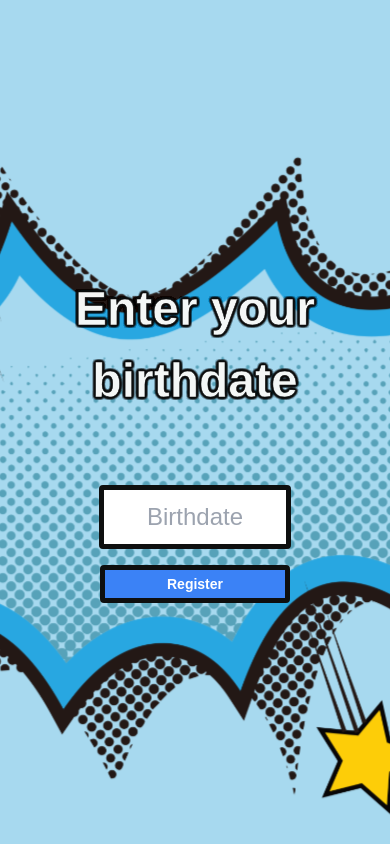
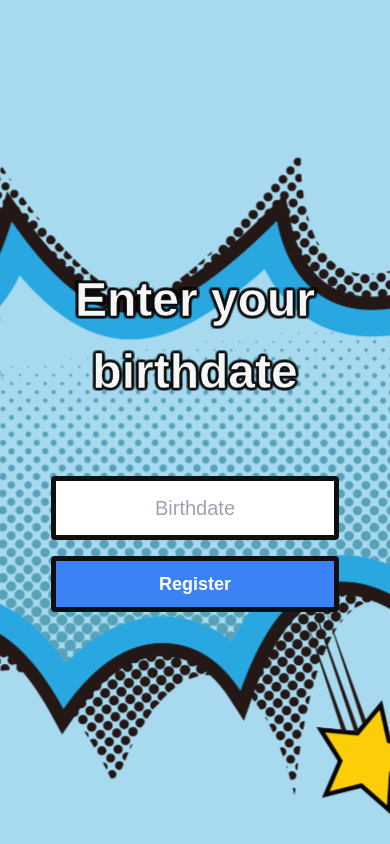
Before and after one commit to WildCodeSchool/2023-09-orleans-cda-projet2-groupe-a, a React (Vite) app in the folder packages/frontend/web/: page /checkbirthdate in a window 390 px wide. Built offline with nearby package versions, Linux system fonts and the light colour scheme; no server answers; a web font is replaced by a local one.

Commit message:
feat: auth-front
Fixed AgeContext & style pages

```diff
--- a/packages/frontend/web/src/contexts/AgeContext.tsx
+++ b/packages/frontend/web/src/contexts/AgeContext.tsx
@@ -1,17 +1,33 @@
-import { createContext, useContext, useState } from 'react';
+import { createContext, useMemo, useState } from 'react';
+import type { ReactNode } from 'react';
 
-type AgeProviderProps = {
-  readonly children: React.ReactNode;
+type AgeProviderState = {
+  isUnder18: boolean; // typage du contenu du context.
+  setIsUnder18: (value: boolean) => void;
 };
 
-const AgeContext = createContext<boolean | undefined>(undefined);
+export const CurrentAgeContext = createContext<AgeProviderState | undefined>(
+  undefined,
+);
 
-export function AgeProvider({ children }: AgeProviderProps) {
+interface CurrentAgeProviderProps {
+  readonly children: ReactNode;
+}
+
+export const AgeProvider = ({ children }: CurrentAgeProviderProps) => {
   const [isUnder18, setIsUnder18] = useState<boolean>(false);
 
+  const value = useMemo(
+    () => ({
+      isUnder18: isUnder18,
+      setIsUnder18: setIsUnder18,
+    }),
+    [isUnder18],
+  );
+
   return (
-    <AgeContext.Provider value={isUnder18}>{children}</AgeContext.Provider>
+    <CurrentAgeContext.Provider value={value}>
+      {children}
+    </CurrentAgeContext.Provider>
   );
-}
-
-export default AgeContext;
+};
--- a/packages/frontend/web/src/contexts/AuthContext.tsx
+++ b/packages/frontend/web/src/contexts/AuthContext.tsx
@@ -24,7 +24,7 @@ export function AuthProvider({ children, ...props }: AuthProviderProps) {
         credentials: 'include', // Essentiel pour retrouver le cookie. Idem login.tsx.
       });
       const data = (await res.json()) as {
-        // parenthèses autour d'await res.json() puis as pour bien typer.
+        // parenthèses autour d'await res.json() puis 'as' pour bien typer.
         ok: boolean;
         isLoggedIn: boolean;
       };
--- a/packages/frontend/web/src/pages/CheckBirthdate.tsx
+++ b/packages/frontend/web/src/pages/CheckBirthdate.tsx
@@ -1,6 +1,7 @@
 import { type FormEvent, useEffect, useMemo, useState } from 'react';
 import { Navigate, useNavigate } from 'react-router-dom';
 
+import { CurrentAgeContext } from '@/contexts/AgeContext';
 import { useAuth } from '@/contexts/AuthContext';
 
 export default function CheckBirthdate() {
@@ -12,6 +13,13 @@ export default function CheckBirthdate() {
 
   const navigate = useNavigate();
   const { isLoggedIn, setIsLoggedIn } = useAuth();
+  const value = useMemo(
+    () => ({
+      isUnder18,
+      setIsUnder18,
+    }),
+    [isUnder18],
+  );
 
   // useMemo is going to memorize the eighteenYearsAgo value, as long as birthdate doesn't change.
   const eighteenYearsAgo: Date = useMemo(() => {
@@ -49,16 +57,16 @@ export default function CheckBirthdate() {
     }, 2000);
     setIsUnder18(true);
 
+    if (isUnder18) {
+      setTimeout(() => {
+        setIsModalShown(true);
+      }, 3000);
+    }
+
     if (new Date(birthdate).getTime() < eighteenYearsAgo.getTime()) {
       <Navigate to='/nokidsallowed' />;
     } else {
       <Navigate to='/register' />;
-    }
-
-    if (isUnder18) {
-      setTimeout(() => {
-        setIsModalShown(true);
-      }, 3000);
     }
 
     const res = await fetch(`${import.meta.env.VITE_API_URL}/checkbirthdate`, {
@@ -88,6 +96,7 @@ export default function CheckBirthdate() {
   }
 
   return (
+    <CurrentAgeContext.Provider value={value}>
       <div className='bg-pastel-blue flex h-screen items-center justify-center p-5'>
         <div
           className='absolute h-screen w-screen overflow-x-hidden bg-center bg-no-repeat'
@@ -102,7 +111,7 @@ export default function CheckBirthdate() {
               className='m-4 flex flex-col items-center justify-center pt-[.5rem]'
             >
               <input
-              className='2px border-dark h-18 z-40 m-1 h-16 w-48 rounded border-[5px] p-1 text-center text-2xl md:w-80 md:text-3xl'
+                className='2px border-dark h-18 z-40 m-1 h-16 w-72 rounded border-[5px] p-1 text-center text-xl md:w-80 md:text-3xl'
                 type='birthdate'
                 placeholder='Birthdate'
                 value={birthdate}
@@ -112,7 +121,7 @@ export default function CheckBirthdate() {
                 maxLength={10}
               />
               <button
-              className='button border-dark mt-3 w-[190px] rounded border-[5px] bg-blue-500 p-1 text-sm font-bold text-white hover:bg-blue-700 md:w-[320px] md:text-xl'
+                className='button border-dark mt-3 h-14 w-[288px] rounded border-[5px] bg-blue-500 p-1 text-lg font-bold text-white hover:bg-blue-700 md:w-[320px] md:text-xl'
                 type='submit'
               >
                 {'Register'}
@@ -141,7 +150,7 @@ export default function CheckBirthdate() {
         <div className='z-50'>
           {isImageShown && isSubmitted && birthdate !== '' ? (
             <div
-            className={`w-7/8 ml-[5rem] h-screen ${''} animate-fade-out flex items-center justify-center`}
+              className={`w-7/8 animate-fade-out ml-[5rem] flex h-screen items-center justify-center`}
             >
               <img
                 src='/ouch.svg'
@@ -175,5 +184,6 @@ export default function CheckBirthdate() {
           </div>
         ) : null}
       </div>
+    </CurrentAgeContext.Provider>
   );
 }
--- a/packages/frontend/web/src/pages/Login.tsx
+++ b/packages/frontend/web/src/pages/Login.tsx
@@ -1,12 +1,12 @@
 import { type FormEvent, useContext, useState } from 'react';
 import { useNavigate } from 'react-router-dom';
 
-import AgeContext from '@/contexts/AgeContext';
+import { CurrentAgeContext } from '@/contexts/AgeContext';
 import { useAuth } from '@/contexts/AuthContext';
 
 export default function Login() {
   const { isLoggedIn, setIsLoggedIn } = useAuth();
-  const isUnder18 = useContext(AgeContext);
+  const isUnder18 = useContext(CurrentAgeContext);
   const navigate = useNavigate();
 
   const [email, setEmail] = useState<string>('');
@@ -60,7 +60,7 @@ export default function Login() {
             className='z-50 m-10 flex flex-col items-center gap-2'
           >
             <input
-              className='2px border-dark z-40 m-1 h-14 w-48 rounded border-[5px] p-1 text-center text-2xl md:w-80 md:text-2xl'
+              className='2px border-dark z-40 m-1 h-14 w-72 rounded border-[5px] p-1 text-center text-xl md:w-80 md:text-2xl'
               type='email'
               placeholder='Email'
               value={email}
@@ -69,7 +69,7 @@ export default function Login() {
               }}
             />
             <input
-              className='2px border-dark z-40 m-1 h-14 w-48 rounded border-[5px] p-1 text-center text-2xl md:w-80 md:text-2xl'
+              className='2px border-dark z-40 m-1 h-14 w-72 rounded border-[5px] p-1 text-center text-xl md:w-80 md:text-2xl'
               type='password'
               placeholder='Password'
               value={password}
@@ -78,7 +78,7 @@ export default function Login() {
               }}
             />
             <button
-              className='button border-dark m-1 h-14 w-[190px] rounded border-[5px] bg-blue-500 p-1 text-sm font-bold text-white hover:bg-blue-700 md:w-[320px] md:text-xl'
+              className='button border-dark m-1 h-14 w-[288px] rounded border-[5px] bg-blue-500 p-1 text-sm font-bold text-white hover:bg-blue-700 md:w-[320px] md:text-xl'
               type='submit'
             >
               {'Login'}
```
Also changed, not shown: packages/frontend/web/src/main.tsx (+6 -3 lines). Lines whose indentation alone changed are shown as unchanged.
